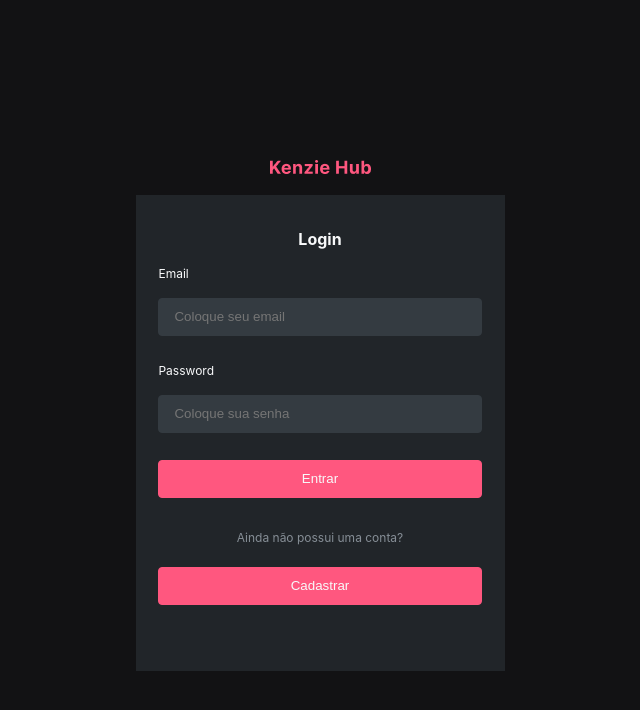
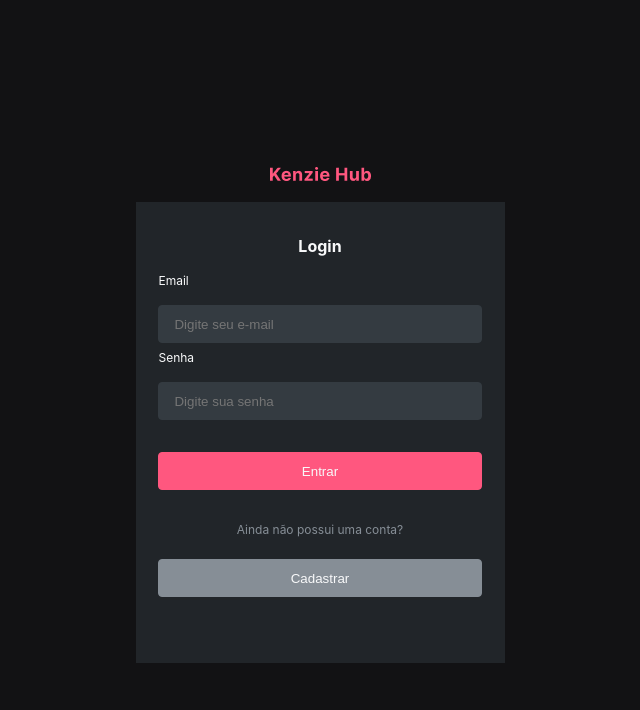
Before and after one commit to Kenzie-Academy-Brasil-Developers/-Kenzie-Academy-Brasil-Developers-react-entrega-kenzie-hub-cebarrico, a React (Create React App) app: page / in a window 1280 px wide. Shown: the top 710 px of the page, without its empty margins (320-960 px from the left). Built offline with nearby package versions, Linux system fonts and the light colour scheme.

Commit message:
fix:input components

```diff
--- a/src/components/Inputs/index.jsx
+++ b/src/components/Inputs/index.jsx
@@ -4,12 +4,7 @@
   return (
     <fieldset>
       <label name="">{label}</label>
-      <input
-        id={id}
-        type={type}
-        placeholder={placeholder}
-        register={register}
-      />
+      <input id={id} type={type} placeholder={placeholder} {...register} />
     </fieldset>
   );
 };
--- a/src/pages/login/index.jsx
+++ b/src/pages/login/index.jsx
@@ -1,14 +1,18 @@
-import { FormDefault } from "../../styles/form";
-import { ButtonDefault } from "../../styles/button";
-import { InputDefault } from "../../styles/input";
-import "./style.css";
-import logo from "../../assets/img/Logo.png";
 import { useForm } from "react-hook-form";
 import { useNavigate } from "react-router-dom";
 import { yupResolver } from "@hookform/resolvers/yup";
+
+import { api } from "../../services/api";
+
+import { toast } from "react-toastify";
+
+import { FormDefault } from "../../styles/form";
 import { loginSchema } from "./LoginSchema";
-import { api } from "../../services/api";
-import { toast } from "react-toastify";
+import { ButtonDefault, ButtonDefaultBlack } from "../../styles/button";
+import { InputDefault } from "../../styles/input";
+import { Input } from "../../components/Inputs";
+import "./style.css";
+import logo from "../../assets/img/Logo.png";
 
 export const LoginPage = () => {
   const navigate = useNavigate();
@@ -44,29 +48,28 @@
       <img src={logo} alt="kenzie hub" />
       <FormDefault onSubmit={handleSubmit(login)}>
         <h1>Login</h1>
-        <div>
-          <label name="">Email</label>
-          <InputDefault
+
+        <Input
           type="email"
-            placeholder="Coloque seu email"
-            {...register("email")}
+          label="Email"
+          placeholder="Digite seu e-mail"
+          register={register("email")}
         />
         {errors.email?.message && <p>{errors.email.message}</p>}
-        </div>
-        <div>
-          <label name="">Password</label>
-          <InputDefault
+
+        <Input
           type="password"
-            placeholder="Coloque sua senha"
-            {...register("password")}
+          label="Senha"
+          placeholder="Digite sua senha"
+          register={register("password")}
         />
         {errors.password?.message && <p>{errors.password.message}</p>}
-        </div>
+
         <ButtonDefault type="submit">Entrar</ButtonDefault>
         <span>Ainda não possui uma conta?</span>
-        <ButtonDefault type="button" onClick={() => navigate("/cadastro")}>
+        <ButtonDefaultBlack type="button" onClick={() => navigate("/cadastro")}>
           Cadastrar
-        </ButtonDefault>
+        </ButtonDefaultBlack>
       </FormDefault>
     </main>
   );
--- a/src/pages/register/RegisterSchema/index.js
+++ b/src/pages/register/RegisterSchema/index.js
@@ -11,10 +11,10 @@
     .matches(/(?=.*?[a-z])/, "Necessario uma letra minuscula")
     .matches(/(?=.*?[0-9])/, "Necessario pelo menos um numero")
     .matches(/(?=.*?[#?!@$%^&*-])/, "Necessario um caracter especial"),
-  // passwordConfirmation: yup
-  //   .string()
-  //   .required("Confirme sua senha")
-  //   .oneOf([yup.ref("password")], "Passwords must match"),
+  passwordConfirmation: yup
+    .string()
+    .required("Confirme sua senha")
+    .oneOf([yup.ref("password")], "As senhas sao diferentes"),
 
   bio: yup.string().required("Insira uma brevre descricao"),
   contact: yup.string().required("Insira um contato"),
--- a/src/pages/register/index.jsx
+++ b/src/pages/register/index.jsx
@@ -9,6 +9,7 @@
 import { Nav } from "../../styles/nav";
 import { api } from "../../services/api";
 import { toast } from "react-toastify";
+import { Input } from "../../components/Inputs";
 
 import "./register.css";
 
@@ -46,58 +47,56 @@
       <FormDefault onSubmit={handleSubmit(registerRequest)}>
         <h1>Crie sua conta</h1>
         <span> Rapido e grátis, vamos nessa</span>
-        <div>
-          <label name="">Nome</label>
-          <InputDefault
+        <Input
           type="text"
-            placeholder="Coloque seu nome"
-            {...register("name")}
+          label="Nome"
+          placeholder="Digite seu nome"
+          register={register("name")}
         />
         {errors.name?.message && <p>{errors.name.message}</p>}
-        </div>
-        <div>
-          <label name="">Email</label>
-          <InputDefault
+
+        <Input
           type="email"
-            placeholder="Coloque seu email"
-            {...register("email")}
+          label="Email"
+          placeholder="Digite seu e-mail"
+          register={register("email")}
         />
         {errors.email?.message && <p>{errors.email.message}</p>}
-        </div>
-        <div>
-          <label name="">Senha</label>
-          <InputDefault
+
+        <Input
           type="password"
-            placeholder="Coloque sua senha"
-            {...register("password")}
+          label="Senha"
+          placeholder="Digite sua senha"
+          register={register("password")}
         />
         {errors.password?.message && <p>{errors.password.message}</p>}
-        </div>
-        <div>
-          <label name="passwordConfirmation">Confirme sua senha</label>
-          <InputDefault type="password" placeholder="Coloque sua senha" />
+
+        <Input
+          type="password"
+          label="Confirme sua senha"
+          placeholder="Confirme sua senha"
+          register={register("passwordConfirmation")}
+        />
         {errors.passwordConfirmation?.message && (
           <p>{errors.passwordConfirmation.message}</p>
         )}
-        </div>
-        <div>
-          <label name="">Bio</label>
-          <InputDefault
+
+        <Input
           type="text"
-            placeholder="Coloque sua senha"
-            {...register("bio")}
+          label="Bio"
+          placeholder="Digite sua bio"
+          register={register("bio")}
         />
         {errors.bio?.message && <p>{errors.bio.message}</p>}
-        </div>
-        <div>
-          <label name="">Contato</label>
-          <InputDefault
+
+        <Input
           type="text"
-            placeholder="Coloque sua senha"
-            {...register("contact")}
+          label="Contato"
+          placeholder="Digite seu contato"
+          register={register("contact")}
         />
         {errors.contact?.message && <p>{errors.contact.message}</p>}
-        </div>
+
         <div>
           <label name="">Selecionar módulo</label>
           <select {...register("course_module")}>
@@ -109,10 +108,8 @@
             <option value="Quintp modulo">Quinto Módulo</option>
             <option value="Sexto modulo">Sexto Módulo</option>
           </select>
-          {errors.course_module?.message && (
-            <p>{errors.course_module.message}</p>
-          )}
         </div>
+        {errors.course_module?.message && <p>{errors.course_module.message}</p>}
         <ButtonDefault type="submit">Entrar</ButtonDefault>
       </FormDefault>
     </main>
--- a/src/styles/button.js
+++ b/src/styles/button.js
@@ -9,6 +9,21 @@
 
   border: 1px solid var(--color-primary);
   border-radius: 4px;
+  margin-top: 25px;
+  margin-bottom: 32px;
+
+  cursor: pointer;
+`;
+
+export const ButtonDefaultBlack = styled.button`
+  width: 90%;
+  height: 38px;
+
+  background-color: var(--color-grey-1);
+  color: var(--color-grey-0);
+
+  border: 1px solid var(--color-grey-1);
+  border-radius: 4px;
 
   margin-bottom: 32px;
 
--- a/src/styles/form.js
+++ b/src/styles/form.js
@@ -21,12 +21,19 @@
 
   div {
     width: 90%;
-    margin-bottom: 27px;
+    margin-bottom: 7px;
     display: flex;
     flex-direction: column;
   }
-  div:last-child {
+
+  fieldset {
+    width: 90%;
+    margin-bottom: 7px;
+    display: flex;
+    flex-direction: column;
+    border: none;
   }
+
   p {
     color: var(--negative);
     font-size: 10px;
@@ -63,10 +70,4 @@
 
     margin-top: 17px;
   }
-
-  button:nth-child(2) {
-    background-color: var(--color-grey-1);
-    margin-top: 0px;
-    border: 1px solid var(--color-grey-1);
-  }
 `;
```
Lines whose indentation alone changed are shown as unchanged.
